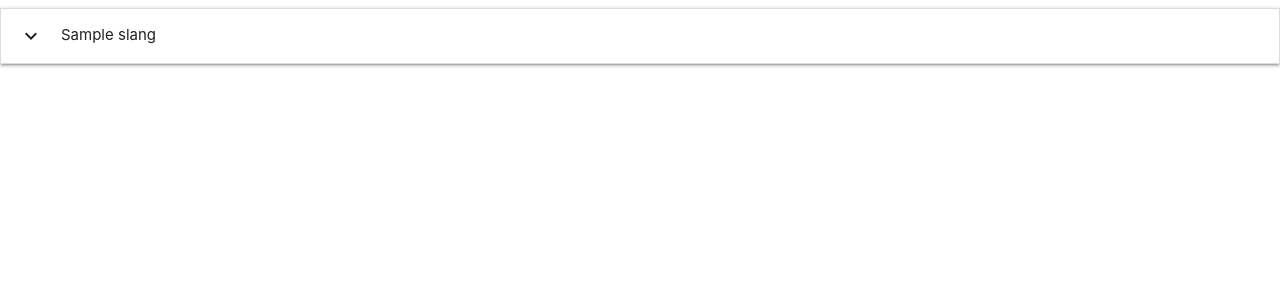
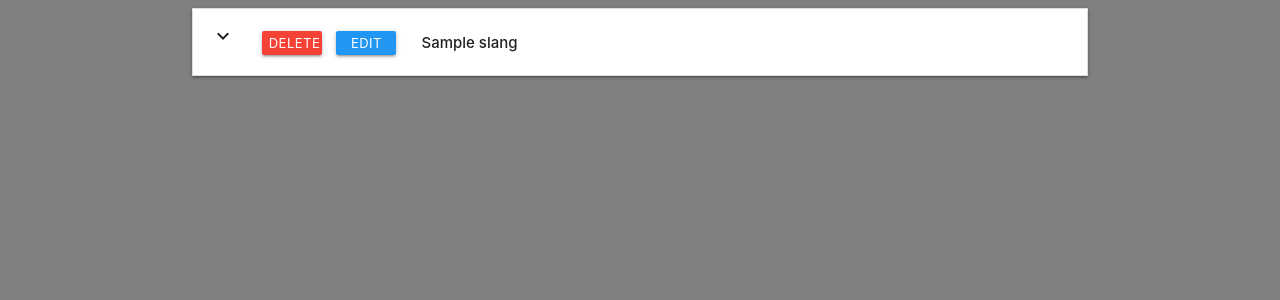
Before and after one commit to Code-Institute-Submissions/Wexford_Dictionary_Project, a Flask app: page / in a window 1280 px wide. Shown: the top 300 px of the page. Run offline with Flask 2, Linux system fonts and the light colour scheme; a database or web service that is not in the repository returns one stand-in record (values such as "Sample title"); some libraries are stand-ins or nearby versions.

Commit message:
added buttons and some styles to app

```diff
--- a/app.py
+++ b/app.py
@@ -12,11 +12,11 @@ app.config["MONGO_URI"] = "mongodb+srv://johnmurphy:Admin12345@wexforddictionary
 mongo = PyMongo(app)
 
 @app.route('/')
-@app.route('/getslangs')
+@app.route('/getslang')
 def getslang ():
     return render_template("slangs.html", slangs=mongo.db.slangs.find())
 
-@app.route('/addslangs')
+@app.route('/addslang')
 def add_slang():
         return render_template("addslangwords.html", categories=mongo.db.categories.find())
 
--- /dev/null
+++ b/static/css/style.css
@@ -0,0 +1,16 @@
+body {
+    background-color: grey;
+}
+
+.btn_xsml {
+    height: 24px;
+    width: 60px;
+    line-height: 24px;
+    margin: 5px 5px;
+    padding: 0 0.5em;
+}
+
+.accordion {
+    margin-top: 8px;
+    margin-left: 20px;
+}
--- a/templates/base.html
+++ b/templates/base.html
@@ -6,9 +6,10 @@
     <title>Document</title>
     <link href="https://fonts.googleapis.com/icon?family=Material+Icons" rel="stylesheet">
     <link rel="stylesheet" href="https://cdnjs.cloudflare.com/ajax/libs/materialize/1.0.0/css/materialize.min.css">
+    <link rel="stylesheet" href="{{url_for('static', filename='css/style.css')}}" type="text/css">
 </head>
 <body>
-
+<div class="container">
     {% block content %}
     {% endblock %}
 
@@ -21,5 +22,7 @@
     $('select').formSelect();
   });
   </script>
+
+</div>
 </body>
 </html>
--- a/templates/slangs.html
+++ b/templates/slangs.html
@@ -5,7 +5,15 @@
 <ul class="collapsible">
     {% for slangs in slangs %}
     <li>
-      <div class="collapsible-header"><i class="material-icons">expand_more</i>{{slangs.slang_name}}</div>
+      <div class="collapsible-header">
+         <div class="col s3">
+            <i class="material-icons">expand_more</i>
+            <a class="waves-effect waves-light red btn-small btn_xsml">Delete</a>
+            <a class="waves-effect waves-light blue btn-small btn_xsml">Edit</a>
+      </div>
+       <div class="accordion col s9">
+        <strong>{{slangs.slang_name}}</div></strong>
+       </div>
       <div class="collapsible-body">
       <div>{{slangs.slang_description}}</div>
       <div><em>{{slangs.slang_example}}</em></div>
```
